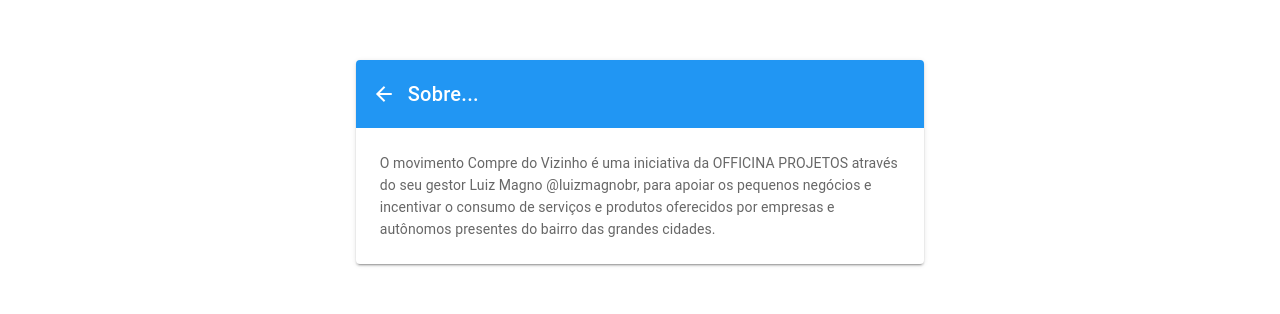
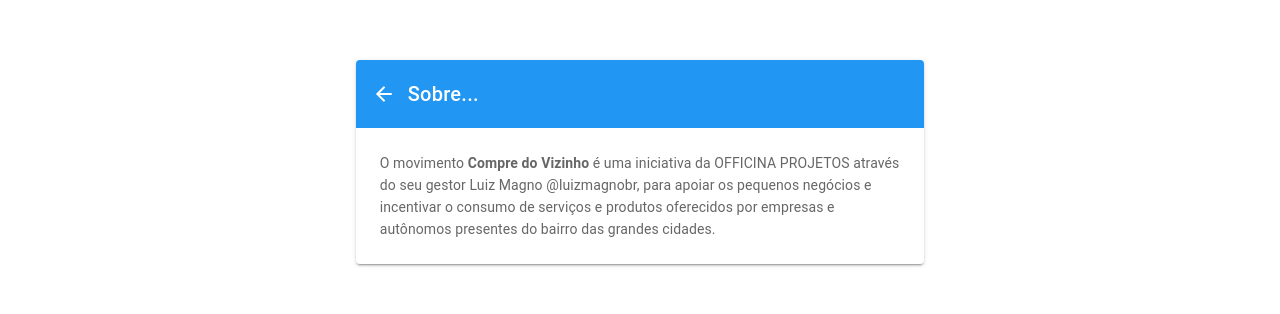
Before and after one commit to douglasvbarone/compredovizinho, a Vue app: page /sobre in a window 1280 px wide. Shown: the part 214-528 px from the top of the page. Built offline with nearby package versions, Linux system fonts and the light colour scheme; a small style sheet from the web is missing.

Commit message:
Minor changes

```diff
--- a/src/views/About.vue
+++ b/src/views/About.vue
@@ -3,16 +3,18 @@
     <v-row align="center">
       <v-col :cols="12" :sm="8" :offset-sm="2" :md="6" :offset-md="3">
         <v-card raised>
-          <v-card-title class="primary white--text" >
-            <v-btn icon to="/" left><v-icon left color="white">mdi-arrow-left</v-icon></v-btn>
+          <v-card-title class="primary white--text">
+            <v-btn icon to="/" left
+              ><v-icon left color="white">mdi-arrow-left</v-icon></v-btn
+            >
             Sobre...
           </v-card-title>
           <v-card-text class="pa-6">
-            O movimento Compre do Vizinho é uma iniciativa da OFFICINA PROJETOS
-            através do seu gestor Luiz Magno @luizmagnobr, para apoiar os
-            pequenos negócios e incentivar o consumo de serviços e produtos
-            oferecidos por empresas e autônomos presentes do bairro das grandes
-            cidades.</v-card-text
+            O movimento <strong>Compre do Vizinho</strong> é uma iniciativa da
+            OFFICINA PROJETOS através do seu gestor Luiz Magno @luizmagnobr,
+            para apoiar os pequenos negócios e incentivar o consumo de serviços
+            e produtos oferecidos por empresas e autônomos presentes do bairro
+            das grandes cidades.</v-card-text
           >
         </v-card>
       </v-col>
```
